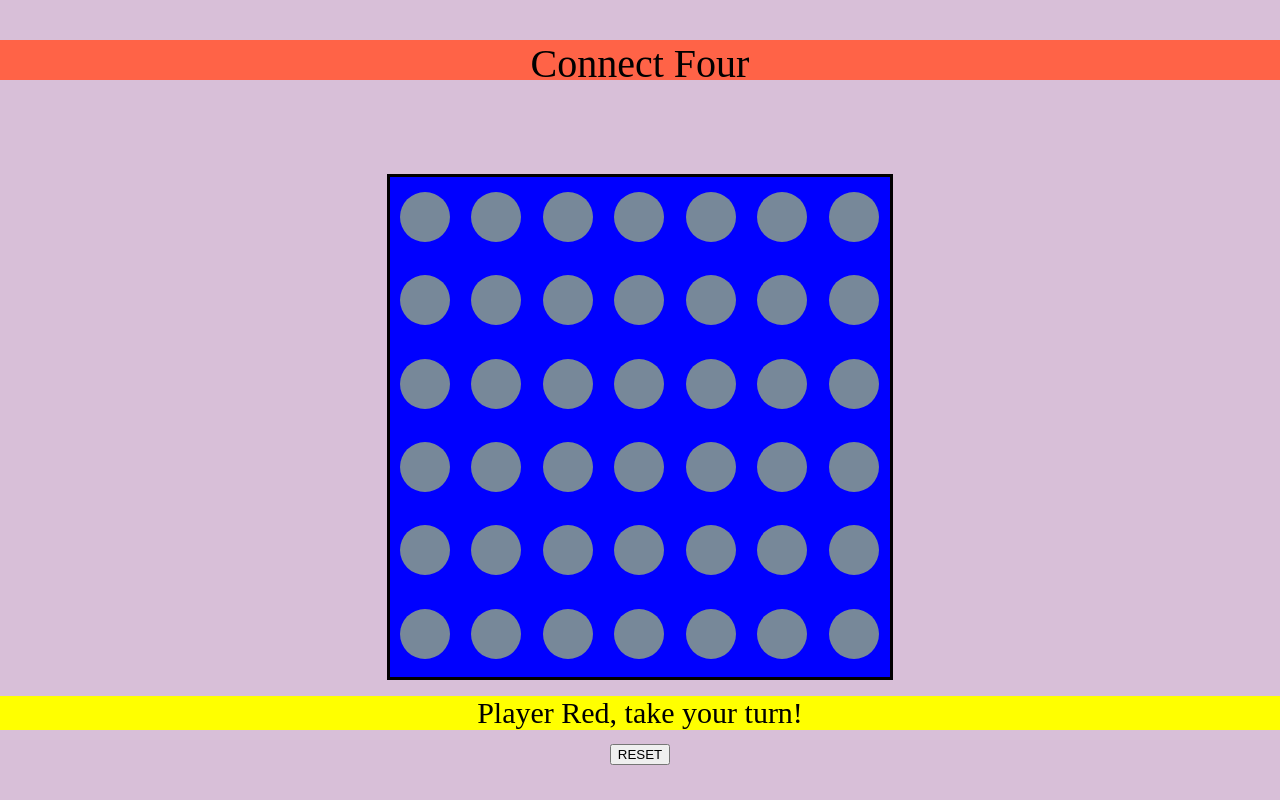
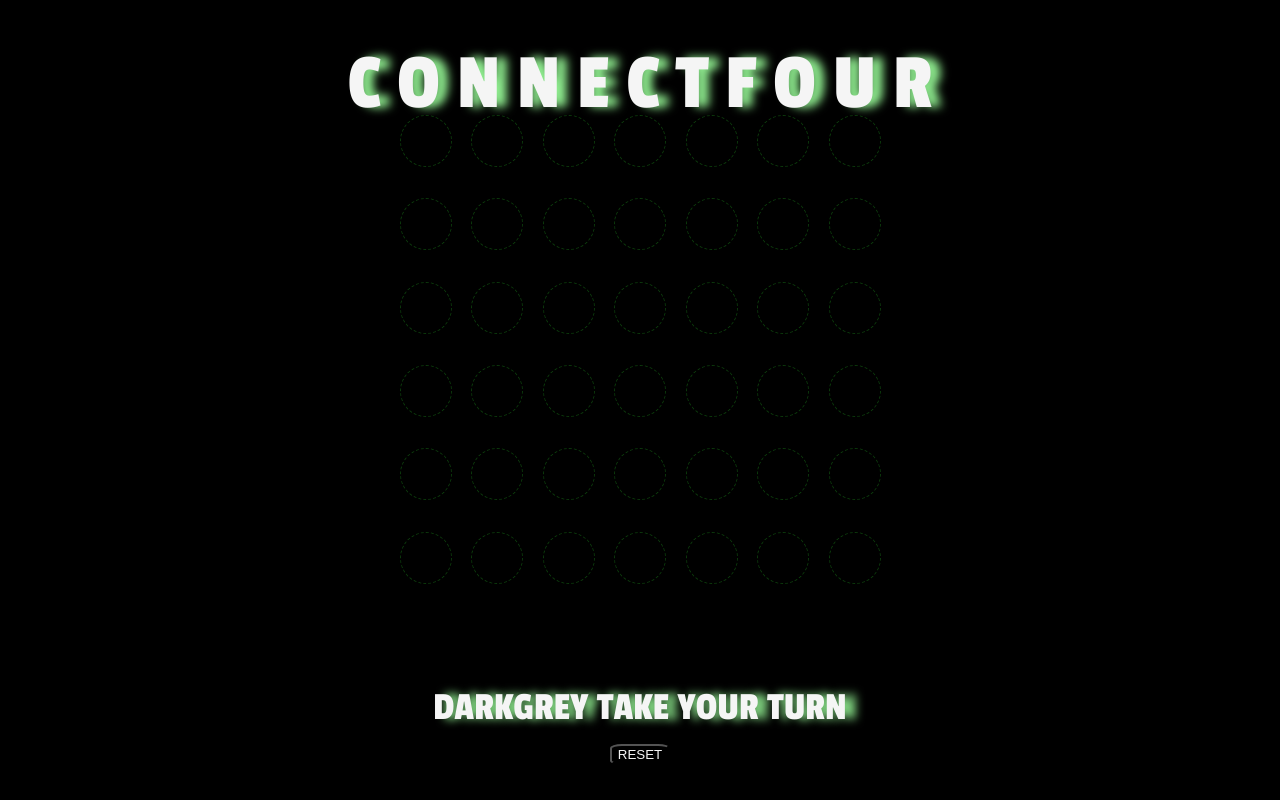
Before and after one commit to mgrebowicz-zz/connect-four, a plain HTML site: page index.html in a window 1280 px wide. Drawn offline with Linux system fonts and the light colour scheme.

Commit message:
add styling

```diff
--- a/css/style.css
+++ b/css/style.css
@@ -1,19 +1,25 @@
+@import url('https://fonts.googleapis.com/css2?family=Passion+One:wght@400&display=swap');
+
+
 body {
     display: flex;
     justify-content: center;
     align-items: center;
-    background-color: thistle;
+    background-color:black;
+    font-family: 'Passion One', cursive;
 }
 
 header {
     display: block;
     position: absolute;
-    background-color: tomato;
+    background-color: black;
     width: 100%;
     height: 40px;
-    font-size: 40px;
+    font-size: 80px;
     top: 40px;
     text-align: center;
+    color: whitesmoke;
+    text-shadow:lightgreen 10px 0 10px;
 }
 
 #board {
@@ -21,31 +27,42 @@ header {
     display: grid;
     grid-template-columns: 1fr 1fr 1fr 1fr 1fr 1fr 1fr;
     grid-template-rows: 1fr 1fr 1fr 1fr 1fr 1fr;
-    background-color: blue;
-    border: solid black;
+    background: transparent;
     height: 500px;
     width: 500px;
-    bottom: 120px;
+    bottom: 200px;
 }
 
 #board > div {
     height: 50px;
     width: 50px;
     border-radius: 150%;
-    background-color: white;
+    border: 1px rgb(12, 58, 12);
+    border-style: dashed;
+    background-color:purple;
     margin: 15px 0 0 10px;
+}
+
+div {
+
+    transition-duration: .7s;
 }
 
 footer {
     position: absolute;
-    font-size: 30px;
+    font-size: 40px;
     width: 100%;
-    background-color: yellow;
+    background-color:black;
     bottom: 70px;
     text-align: center;
+    color: whitesmoke;
+    text-shadow:lightgreen 10px 0 10px;
 }
 
 button {
     position: absolute;
     bottom: 35px;
+    color: whitesmoke;
+    background:transparent;
+    border-radius: 20%;
 }
--- a/index.html
+++ b/index.html
@@ -3,12 +3,12 @@
 <head>
     <meta charset="UTF-8">
     <meta name="viewport" content="width=device-width, initial-scale=1.0">
-    <title>Connect Four</title>
+    <title>CONNECT FOUR</title>
     <link rel="stylesheet" href="css/style.css">
     <script defer src="js/app.js"></script>
 </head>
 <body>
-    <header>Connect Four</header>
+    <header>C   O   N   N   E   C   T   F   O   U   R</header>
     <section id="board">
         <div id='r5c0'></div>
         <div id='r5c1'></div>
@@ -60,7 +60,7 @@
 
 
     </section>
-    <footer id="message">Player Red, take your turn!</footer>
+    <footer id="message"></footer>
     <button id="reset-game">RESET</button>
 </body>
 </html>
--- a/js/app.js
+++ b/js/app.js
@@ -1,8 +1,8 @@
 //*----- constants -----*/
 const COLORS = {
-    null: 'lightslategrey',
-    '1': 'red',
-    '-1': 'yellow'
+    null: 'black',
+    '1': 'darkgrey',
+    '-1': 'whitesmoke'
 }
 
 
@@ -46,8 +46,13 @@ function render() {
     board.forEach(function(colArr, colIdx){
         colArr.forEach(function(cellVal, rowIdx){
             document.getElementById(`r${rowIdx}c${colIdx}`).style.backgroundColor = COLORS[cellVal];
-        });
-    });
+        })
+    })
+    if (winner !== null) {
+        message.innerHTML = `CONGRATULATIONS ${COLORS[winner].toUpperCase()} YOU ARE VICTORIOUS`;
+    } else {
+        message.innerHTML = `${COLORS[turn].toUpperCase()} TAKE YOUR TURN`;
+    };
 };
 
 function handleClick(evt) {
@@ -58,16 +63,12 @@ function handleClick(evt) {
     let rowIdx = colArr.indexOf(null);
     if (rowIdx === -1) return;
     colArr[rowIdx] = turn;
-    let winner = checkWin()
+    checkVertical();
+    checkHorizontal();
     turn *= -1;
     render();
 }
 
-
-function checkWin() {
-    checkHorizontal();
-    //checkVertical();
-}
 
 function checkVertical() {
     board.forEach(function(colArr, colIdx){
@@ -75,7 +76,7 @@ function checkVertical() {
             if ((cellVal) && ((colArr[rowIdx] === colArr[rowIdx + 1])
             && (colArr[rowIdx] === colArr[rowIdx + 2])
             && (colArr[rowIdx] === colArr[rowIdx + 3]))) {
-                return true;
+                winner = colArr[rowIdx];
             }
         })
     })
@@ -89,7 +90,7 @@ function checkHorizontal() {
             if ((cellVal) && (board[colIdx][rowIdx] === board[colIdx + 1][rowIdx])
             && (board[colIdx][rowIdx] === board[colIdx + 2][rowIdx])
             && (board[colIdx][rowIdx] === board[colIdx + 3][rowIdx])) {
-                console.log(true);
+                winner = board[colIdx][rowIdx];
             }
         })
     })
@@ -115,5 +116,5 @@ function checkHorizontal() {
 // };
 
 function resetGame() {
-
+    init();
 }
```
